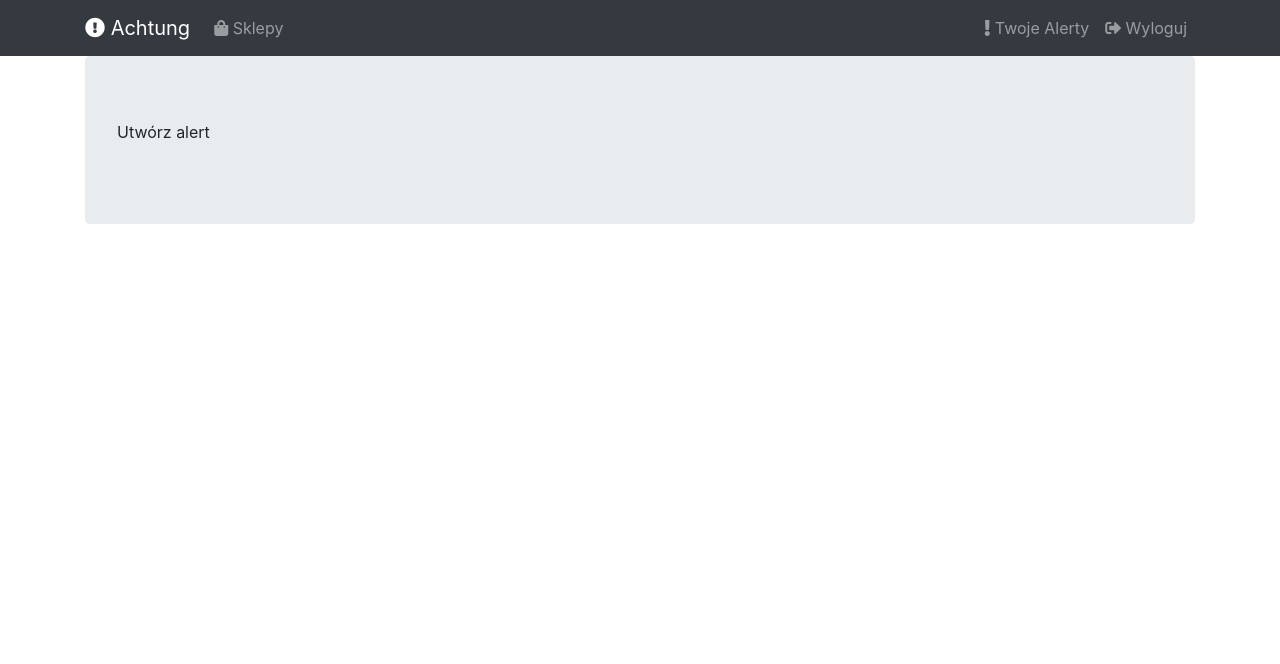
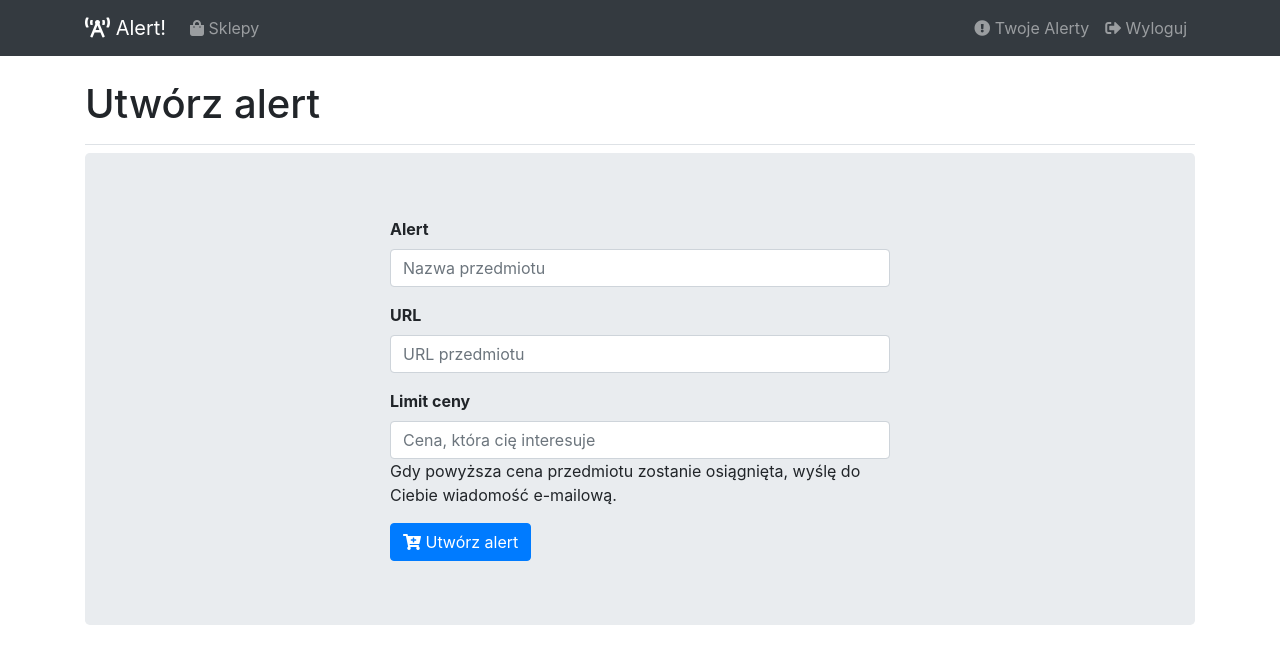
Before and after one commit to aurebrus/Achtung, a Flask app: page /alerts/new in a window 1280 px wide. Shown: the top 664 px of the page. Run offline with Flask 2, Linux system fonts and the light colour scheme; the visitor is signed in with stand-in values (Sample User, id 1); some libraries are stand-ins or nearby versions.

Commit message:
Activating, deactiveting, deleting alerts, changes in templates

```diff
--- a/src/common/database.py
+++ b/src/common/database.py
@@ -25,3 +25,7 @@ class Database(object):
     @staticmethod
     def update(collection, query, data):
         Database.DATABASE[collection].update(query, data, upsert=True)
+
+    @staticmethod
+    def remove(collection, query):
+        Database.DATABASE[collection].remove(query)
--- a/src/models/alerts/views.py
+++ b/src/models/alerts/views.py
@@ -1,13 +1,22 @@
-from flask import Blueprint, render_template, request
+from flask import Blueprint, render_template, request, session, url_for, redirect
 
 from src.models.alerts.alert import Alert
+import src.models.users.decorators as user_decorators
+from src.models.items.item import Item
 
 alert_blueprint = Blueprint('alerts', __name__)
 
 @alert_blueprint.route('/new', methods = ['GET','POST'])
+@user_decorators.requires_login
 def create_alert():
     if request.method == 'POST':
-        pass
+        name = request.form['name']
+        url = request.form['url']
+        price_limit = float(request.form['price_limit'])
+        item = Item(name, url)
+        item.save_to_mongo()
+        alert = Alert(session['email'], price_limit, item._id)
+        alert.load_item_price() #zapisuje już do mongo
 
     return render_template('alerts/create_alert.html')
 
@@ -16,10 +25,25 @@ def index():
     return "To jest index Alertów"
 
 @alert_blueprint.route('deactivate/<string:alert_id>')
-def deactivate_alert():
-    pass
+@user_decorators.requires_login
+def deactivate_alert(alert_id):
+    Alert.find_by_id(alert_id).deactivate()
+    return redirect(url_for('users.user_alerts'))
+
+@alert_blueprint.route('activate/<string:alert_id>')
+@user_decorators.requires_login
+def activate_alert(alert_id):
+    Alert.find_by_id(alert_id).activate()
+    return redirect(url_for('users.user_alerts'))
+
+@alert_blueprint.route('delete/<string:alert_id>')
+@user_decorators.requires_login
+def delete_alert(alert_id):
+    Alert.find_by_id(alert_id).delete()
+    return redirect(url_for('users.user_alerts'))
 
 @alert_blueprint.route('/<string:alert_id>')
+@user_decorators.requires_login
 def get_alert_page(alert_id):
     alert = Alert.find_by_id(alert_id)
     return render_template('alerts/alert.html', alert=alert)
@@ -27,3 +51,8 @@ def get_alert_page(alert_id):
 @alert_blueprint.route('/for_user/<string:user_id>')
 def get_alerts_for_user(user_id):
     pass
+
+@alert_blueprint.route('/check_price/<string:alert_id>')
+def check_alert_price(alert_id):
+    Alert.find_by_id(alert_id).load_item_price()
+    return redirect(url_for('.get_alert_page', alert_id = alert_id))
--- a/src/models/users/decorators.py
+++ b/src/models/users/decorators.py
@@ -0,0 +1,11 @@
+from functools import wraps
+
+from flask import session, url_for, redirect, request
+
+def requires_login(func):
+    @wraps(func)
+    def decorated_function(*args, **kwargs):
+        if 'email' not in session.keys() or session['email'] is None:
+            return redirect(url_for('users.login_user', next=request.path))
+        return func(*args, **kwargs)
+    return decorated_function
--- a/src/models/users/views.py
+++ b/src/models/users/views.py
@@ -3,6 +3,7 @@ from werkzeug.utils import redirect
 
 from src.models.users.user import User
 import src.models.users.errors as UserErrors
+import src.models.users.decorators as user_decorators
 
 user_blueprint = Blueprint('users', __name__)
 
@@ -38,6 +39,7 @@ def register_user():
     return render_template("users/register.html")
 
 @user_blueprint.route('/alerts')
+@user_decorators.requires_login
 def user_alerts():
     user = User.find_by_email(session['email'])
     alerts = user.get_alerts()
--- a/src/templates/alerts/create_alert.html
+++ b/src/templates/alerts/create_alert.html
@@ -1,6 +1,26 @@
 {% extends "base.html" %}
 {% block content %}
+<div class="pb-2 mt-4 mb-2 border-bottom">
+    <h1>Utwórz alert</h1>
+</div>
 <div class="jumbotron">
-    <p>Utwórz alert</p>
+<div class="form-size">
+    <form method="POST">
+        <div class="form-group">
+            <label for="name"><strong>Alert</strong></label>
+            <input type="text" class="form-control" id="name" name="name" placeholder="Nazwa przedmiotu">
+        </div>
+        <div class="form-group">
+            <label for="url"><strong>URL</strong></label>
+            <input type="text" class="form-control" id="url" name="url" placeholder="URL przedmiotu">
+        </div>
+        <div class="form-group">
+            <label for="price_limit"><strong>Limit ceny </strong></label>
+            <input type="text" class="form-control" id="price_limit" name="price_limit" placeholder="Cena, która cię interesuje" aria-describedby="priceLimit">
+            <p id="priceLimit" class="help-block">Gdy powyższa cena przedmiotu zostanie osiągnięta, wyślę do Ciebie wiadomość e-mailową.</p>
+        </div>
+        <button type="submit" class="btn btn-primary"><i class="fas fa-cart-plus"></i> Utwórz alert</button>
+    </form>
+</div>
 </div>
 {% endblock %}
--- a/src/templates/base.html
+++ b/src/templates/base.html
@@ -2,7 +2,7 @@
 <html lang="pl">
 <head>
     <meta charset="UTF-8">
-    <title>Achtung!</title>
+    <title>Alert!</title>
 
     {% include 'html_dependencies.html' %}
 
@@ -12,7 +12,7 @@
 
 <nav class="navbar navbar-expand-lg navbar-dark bg-dark">
     <div class="container">
-    <a class="navbar-brand" href="/"> <i class="fas fa-exclamation-circle"></i> Achtung</a>
+    <a class="navbar-brand" href="/"> <i class="fas fa-broadcast-tower"></i> Alert!</a>
   <button class="navbar-toggler" type="button" data-toggle="collapse" data-target="#navbarText" aria-controls="navbarText" aria-expanded="false" aria-label="Toggle navigation">
     <span class="navbar-toggler-icon"></span>
   </button>
@@ -25,7 +25,7 @@
       {% if session['email'] %}
           <ul class="navbar-nav navbar-right">
                <li class="nav-item">
-            <a class="nav-link" href="{{ url_for('users.user_alerts') }}"><i class="fas fa-exclamation"></i> Twoje Alerty</a>
+            <a class="nav-link" href="{{ url_for('users.user_alerts') }}"><i class="fas fa-exclamation-circle"></i> Twoje Alerty</a>
             </li>
               <li class="nav-item">
             <a class="nav-link" href="{{ url_for('users.logout_user') }}"><i class="fas fa-sign-out-alt"></i> Wyloguj</a>
--- a/src/templates/home.html
+++ b/src/templates/home.html
@@ -9,7 +9,7 @@
     <div class="card text-center text-white bg-secondary">
       <div class="card-body ">
         <h5 class="card-title">Alerty</h5>
-        <p class="card-text">Sprawdź swoje alerty, edytuj je oraz utwórz nowe.</p>
+        <p class="card-text">Sprawdź swoje alerty, edytuj, utwórz nowe.</p>
       <a class="btn btn-primary" href="{{ url_for('users.user_alerts') }}"><i class="fas fa-exclamation"></i> Twoje Alerty</a>
       </div>
     </div>
```
Also changed, not shown: src/models/alerts/alert.py (+22 -7 lines), src/templates/alerts/alert.html (+13 -1 lines), src/templates/users/alerts.html (+5 -4 lines).
